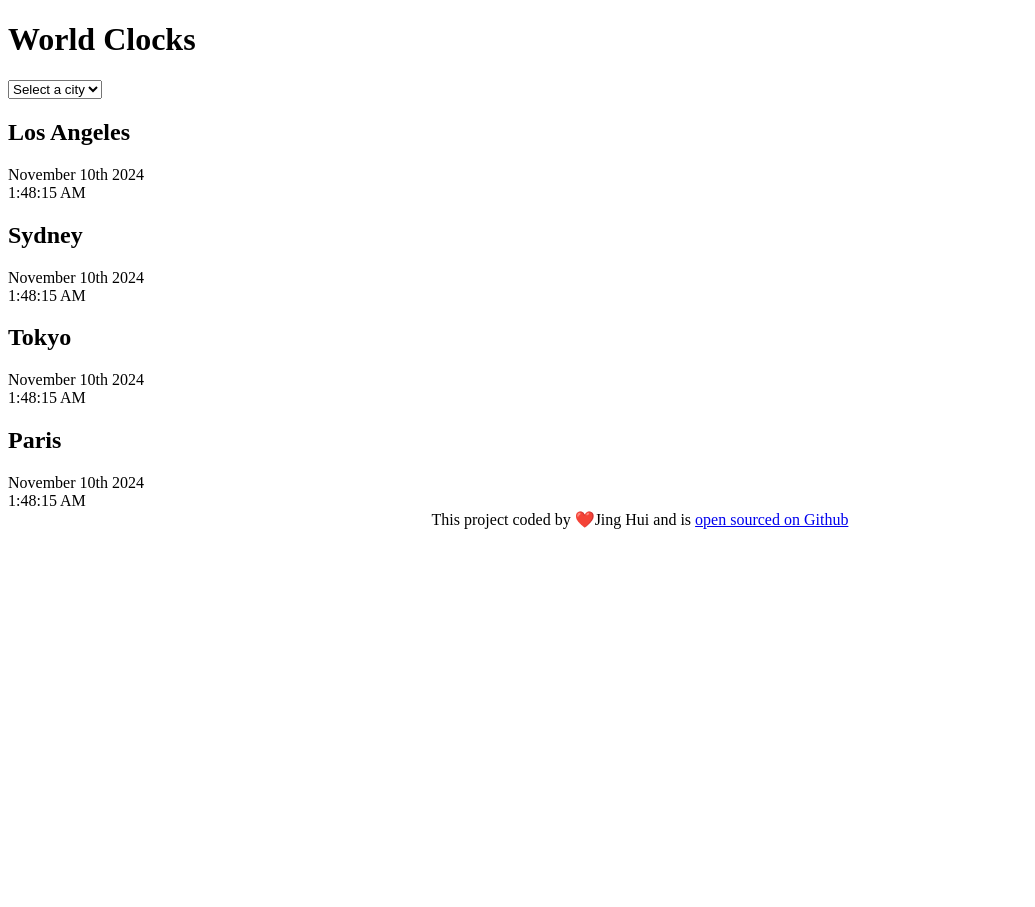
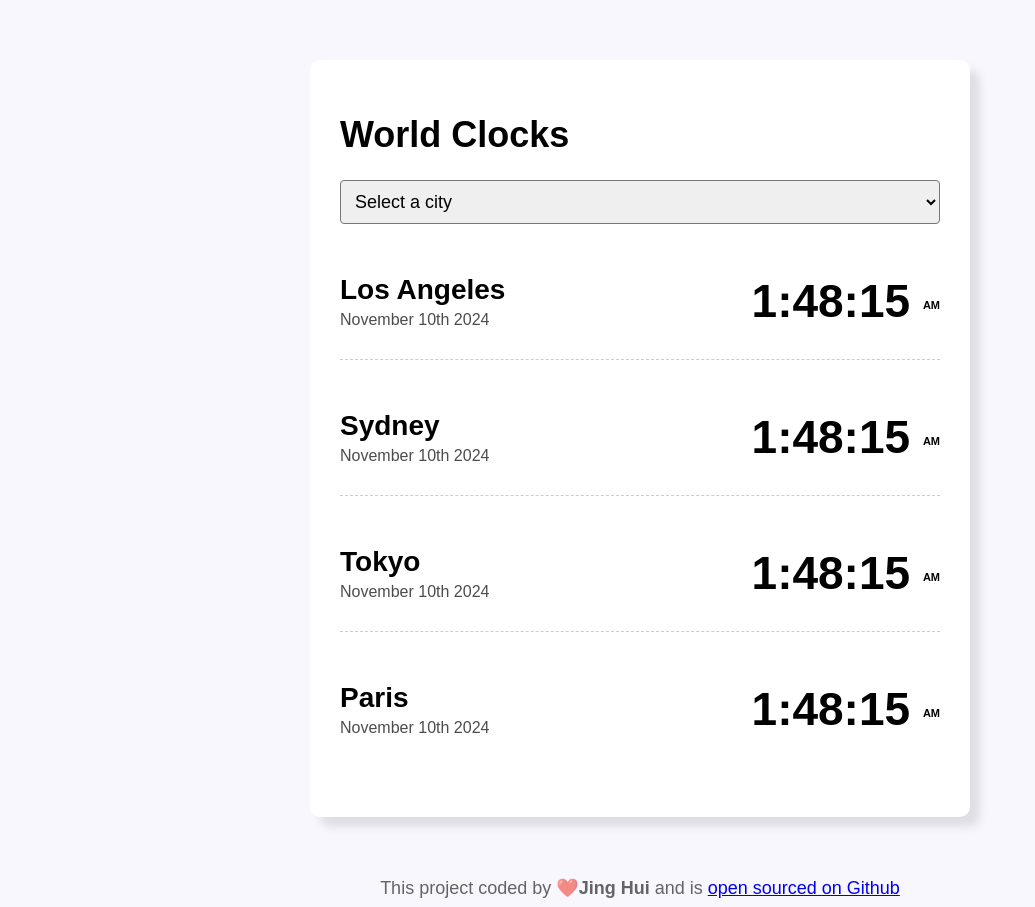
Before and after one commit to 934192776/WorldClock, a plain HTML site: page index.html in a window 1280 px wide. Shown: the whole page, without its empty margins (0-1035 px from the left). Before the commit the page ends 800 px from the top, so only its background shows below. Drawn offline with Linux system fonts and the light colour scheme.

Commit message:
styled the project with css

```diff
--- a/css/style.css
+++ b/css/style.css
@@ -1,6 +1,64 @@
+body {
+    background-color: #f9f7fe;
+    font-family:sans-serif;
+}
+
 h1 {
+    text-align:left;
+    font-family:sans-serif;
+    font-size:36px;
+}
 
+h2{
+    margin:0 0 5px;
+    font-size:28px;
 }
+
+select {
+    display:block;
+    width: 100%;
+    font-size:18px;
+    border-radius:4px;
+    padding:10px;
+}
+
+.container {
+    max-width:600px;
+    margin: 60px auto;
+    background:white;
+    padding:30px;
+    box-shadow: 10px 10px 10px rgba(0, 0, 0, 0.1);
+    border-radius:10px;
+}
+
+.city{
+    display:flex;
+    margin:20px 0;
+    justify-content:space-between;
+    padding:30px 0;
+    border-bottom:1px dashed rgba(0, 0, 0, 0.2);
+}
+
+.city:last-child {
+    border:none;
+}
+
+.time {
+font-size:46px;
+font-weight:bold;
+}
+
+.time small {
+    font-size:11px;
+    vertical-align:middle;
+    line-height:36px;
+}
+.date {
+    opacity:0.7;
+}
+
 footer {
     text-align:center;
+    font-size:18px;
+    color:rgba(0, 0, 0, 0.6);
 }
--- a/index.html
+++ b/index.html
@@ -20,33 +20,41 @@
     </select>
 
     <div class="city">
+        <div>
         <h2>Los Angeles</h2>
         <div class="date">November 10th 2024</div>
-        <div class="time">1:48:15 AM</div>
+        </div>
+        <div class="time">1:48:15 <small>AM</small></div>
     </div>
 
     <div class="city">
+        <div>
         <h2>Sydney</h2>
         <div class="date">November 10th 2024</div>
-        <div class="time">1:48:15 AM</div>
+        </div>
+        <div class="time">1:48:15 <small>AM</small></div>
     </div>
 
     <div class="city">
+        <div>
         <h2>Tokyo</h2>
         <div class="date">November 10th 2024</div>
-        <div class="time">1:48:15 AM</div>
+        </div>
+        <div class="time">1:48:15 <small>AM</small></div>
     </div>
 
     <div class="city">
+        <div>
         <h2>Paris</h2>
         <div class="date">November 10th 2024</div>
-        <div class="time">1:48:15 AM</div>
+        </div>
+        <div class="time">1:48:15 <small>AM</small></div>
     </div>
 
+  </div>
 
-  </div>
     <footer>
-       This project coded by ❤️Jing Hui and is
+       This project coded by ❤️<strong>Jing Hui</strong> and is
        <a href="https://github.com/934192776/WorldClock" target="_blank">
         open sourced on Github</a>
     </footer>
```
